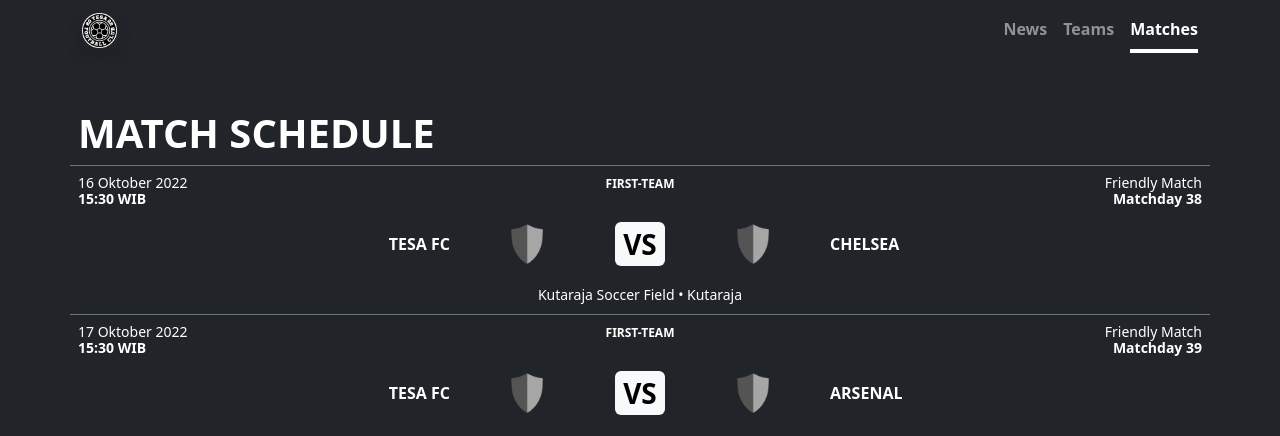
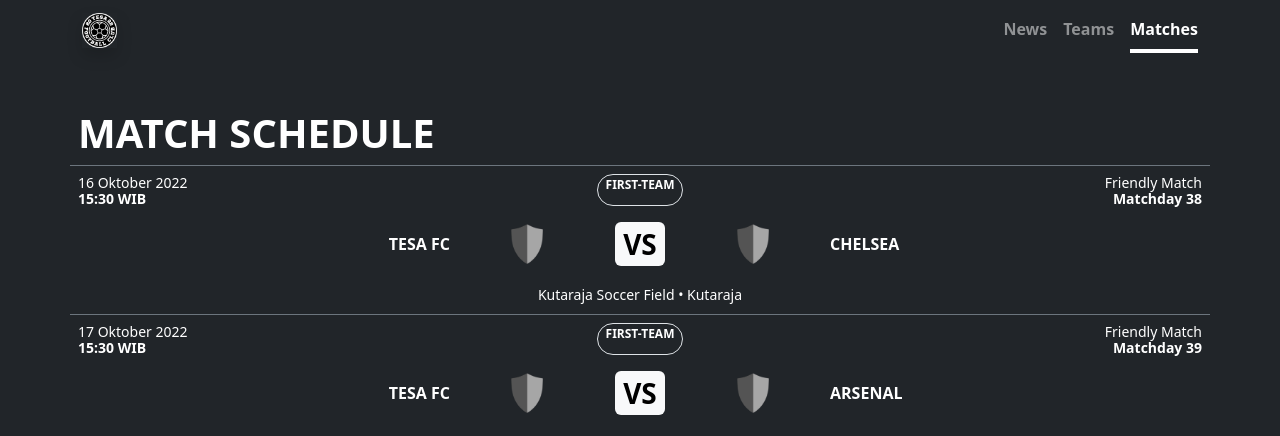
Before and after one commit to tesafc/tesafc.github.io, a Jekyll site: the page built from matches.html, in a window 1280 px wide. Shown: the top 436 px of the page. Built offline with Jekyll 4.4.1, drawn with Linux system fonts in a browser that asks for light colours.

Commit message:
Update matches.html

```diff
--- a/matches.html
+++ b/matches.html
@@ -16,7 +16,7 @@
               <p class="card-text text-start text-capitalize mb-0 lh-1"><small>{{ match.time }}</small></p>
               <p class="card-text text-start text-uppercase fw-bolder mb-0 lh-1"><small>{{ match.kick-off }}</small></p>
             </div>
-            <div class="col d-flex justify-content-center"><small class="badge rounded-pill text-center text-bg-dark border-light text-uppercase lh-1">{{ match.team }}</small></div>
+            <div class="col d-flex justify-content-center"><small class="badge rounded-pill text-center text-bg-dark border text-uppercase lh-1">{{ match.team }}</small></div>
             <div class="col">
               <p class="card-text text-end text-capitalize mb-0 lh-1"><small>{{ match.competition }}</small></p>
               <p class="card-text text-end text-capitalize fw-bolder mb-0 lh-1"><small>{{ match.matchday }}</small></p>
```
